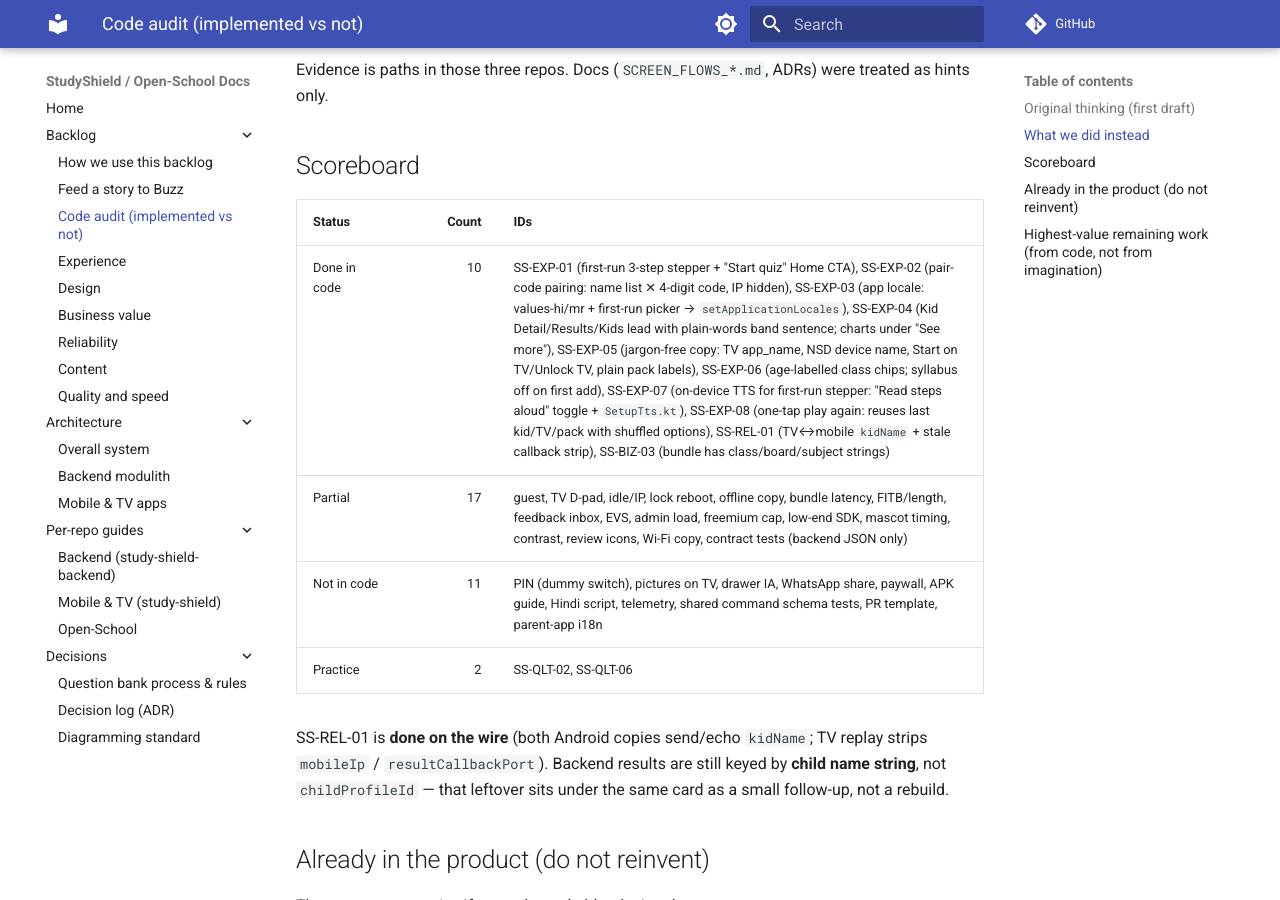
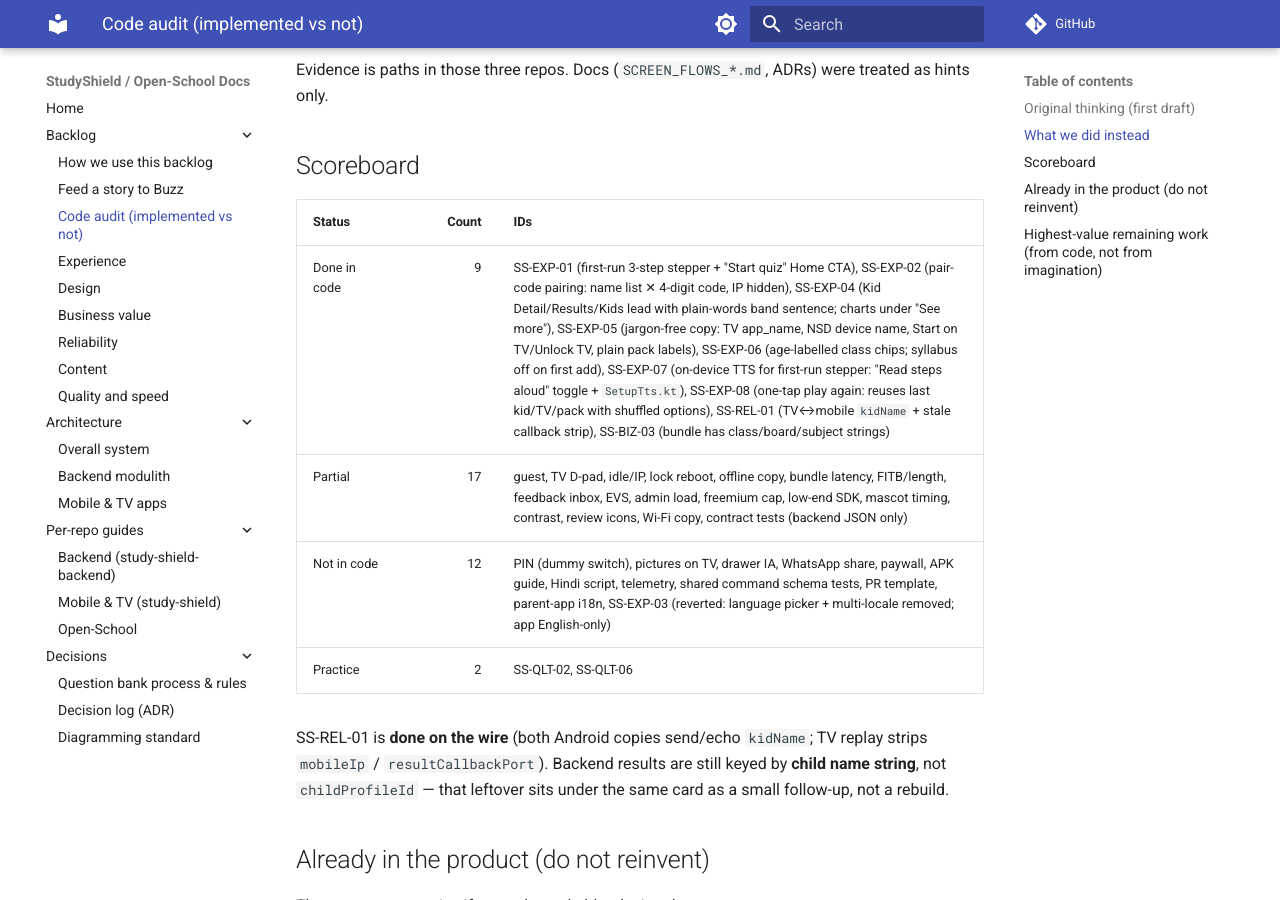
Before and after one commit to krushnatkhawale/study-shield-docs, an MkDocs documentation site: the page built from docs/backlog/code-audit.md, in a window 1280 px wide and 900 px high, scrolled down 1177 px. Built offline with MkDocs 1.6.1 and Material for MkDocs 9.7.7, drawn with Linux system fonts in a browser that asks for light colours; comment, search, counter and statistics services are not loaded; some of the changed text lies outside the part shown.

Commit message:
Mark SS-EXP-03 as reverted in backlog docs
Code status → Reverted; index table moved to Done with strikethrough;
code-audit scoreboard updated (Done 10→9, Not in code 11→12).

```diff
--- a/docs/backlog/code-audit.md
+++ b/docs/backlog/code-audit.md
@@ -38,9 +38,9 @@ Evidence is paths in those three repos. Docs (`SCREEN_FLOWS_*.md`, ADRs) were tr
 
 | Status | Count | IDs |
 |--------|------:|-----|
-| Done in code | 10 | SS-EXP-01 (first-run 3-step stepper + "Start quiz" Home CTA), SS-EXP-02 (pair-code pairing: name list ✕ 4-digit code, IP hidden), SS-EXP-03 (app locale: values-hi/mr + first-run picker → `setApplicationLocales`), SS-EXP-04 (Kid Detail/Results/Kids lead with plain-words band sentence; charts under "See more"), SS-EXP-05 (jargon-free copy: TV app_name, NSD device name, Start on TV/Unlock TV, plain pack labels), SS-EXP-06 (age-labelled class chips; syllabus off on first add), SS-EXP-07 (on-device TTS for first-run stepper: "Read steps aloud" toggle + `SetupTts.kt`), SS-EXP-08 (one-tap play again: reuses last kid/TV/pack with shuffled options), SS-REL-01 (TV↔mobile `kidName` + stale callback strip), SS-BIZ-03 (bundle has class/board/subject strings) |
+| Done in code | 9 | SS-EXP-01 (first-run 3-step stepper + "Start quiz" Home CTA), SS-EXP-02 (pair-code pairing: name list ✕ 4-digit code, IP hidden), SS-EXP-04 (Kid Detail/Results/Kids lead with plain-words band sentence; charts under "See more"), SS-EXP-05 (jargon-free copy: TV app_name, NSD device name, Start on TV/Unlock TV, plain pack labels), SS-EXP-06 (age-labelled class chips; syllabus off on first add), SS-EXP-07 (on-device TTS for first-run stepper: "Read steps aloud" toggle + `SetupTts.kt`), SS-EXP-08 (one-tap play again: reuses last kid/TV/pack with shuffled options), SS-REL-01 (TV↔mobile `kidName` + stale callback strip), SS-BIZ-03 (bundle has class/board/subject strings) |
 | Partial | 17 | guest, TV D-pad, idle/IP, lock reboot, offline copy, bundle latency, FITB/length, feedback inbox, EVS, admin load, freemium cap, low-end SDK, mascot timing, contrast, review icons, Wi-Fi copy, contract tests (backend JSON only) |
-| Not in code | 11 | PIN (dummy switch), pictures on TV, drawer IA, WhatsApp share, paywall, APK guide, Hindi script, telemetry, shared command schema tests, PR template, parent-app i18n |
+| Not in code | 12 | PIN (dummy switch), pictures on TV, drawer IA, WhatsApp share, paywall, APK guide, Hindi script, telemetry, shared command schema tests, PR template, parent-app i18n, SS-EXP-03 (reverted: language picker + multi-locale removed; app English-only) |
 | Practice | 2 | SS-QLT-02, SS-QLT-06 |
 
 SS-REL-01 is **done on the wire** (both Android copies send/echo `kidName`; TV replay strips `mobileIp` / `resultCallbackPort`). Backend results are still keyed by **child name string**, not `childProfileId` — that leftover sits under the same card as a small follow-up, not a rebuild.
@@ -64,7 +64,7 @@ These are easy to miss if you only read older design docs:
 
 1. **One obvious first path** — ✅ SS-EXP-01 shipped 2026-09-09: post-auth Home is a 1 Add child → 2 Find TV → 3 Start quiz stepper until the first quiz; then Home leads with a "Start quiz" CTA. ProfData hidden from the first-run drawer.
 2. **Pairing without IP as the hero** — ✅ SS-EXP-02 shipped 2026-09-10: TV idle shows a persisted 4-digit code huge ("Ready to play", IP small); the code is advertised via NSD `PAIR_CODE` TXT and verified with a non-persisted `PAIR_CODE_CHECK` probe; mobile Library / first-run stepper / Connected TVs all lead with the TV-name list, fall back to the numeric code keypad, and hide manual IP behind "Need help?". Leftover for SS-DSN-07: idle copy/room-code polish.
-3. **Parent language + copy** — ✅ SS-EXP-03 + SS-EXP-04 shipped 2026-09-10: `values-hi/` + `values-mr/` on the first-quiz path, first-run language picker persist + apply (`setApplicationLocales`), and results/Kid Detail/Kids lead with plain-words sentences in the app locale. TV greeting stays per-kid `greetingLanguage`.
+3. **Parent language + copy** — ⚠️ SS-EXP-03 **reverted** 2026-09-10: language picker + `values-hi/` + `values-mr/` removed; app is English-only. SS-EXP-04 (plain-words performance) is still shipped. Language subjects will be implemented separately later.
 4. **First bundle latency** — `ensureCatalogForClass` still runs on `POST /quiz-bundles` (TECH_DEBT TD-1). Startup seed default **off**.
 5. **Nursery as pictures + 5 spoken questions** — bank is 10 text MCQ/TF; `imageUrl` is unused; auto-dictation **defaults off**.
 6. **Contract test for duplicated `InterruptionCommand`** — two Kotlin copies, TV `QuizQuestion` has no `id`; no shared test.
```
Also changed, not shown: docs/backlog/experience.md (+1 -1 lines), docs/backlog/index.md (+1 -1 lines).
